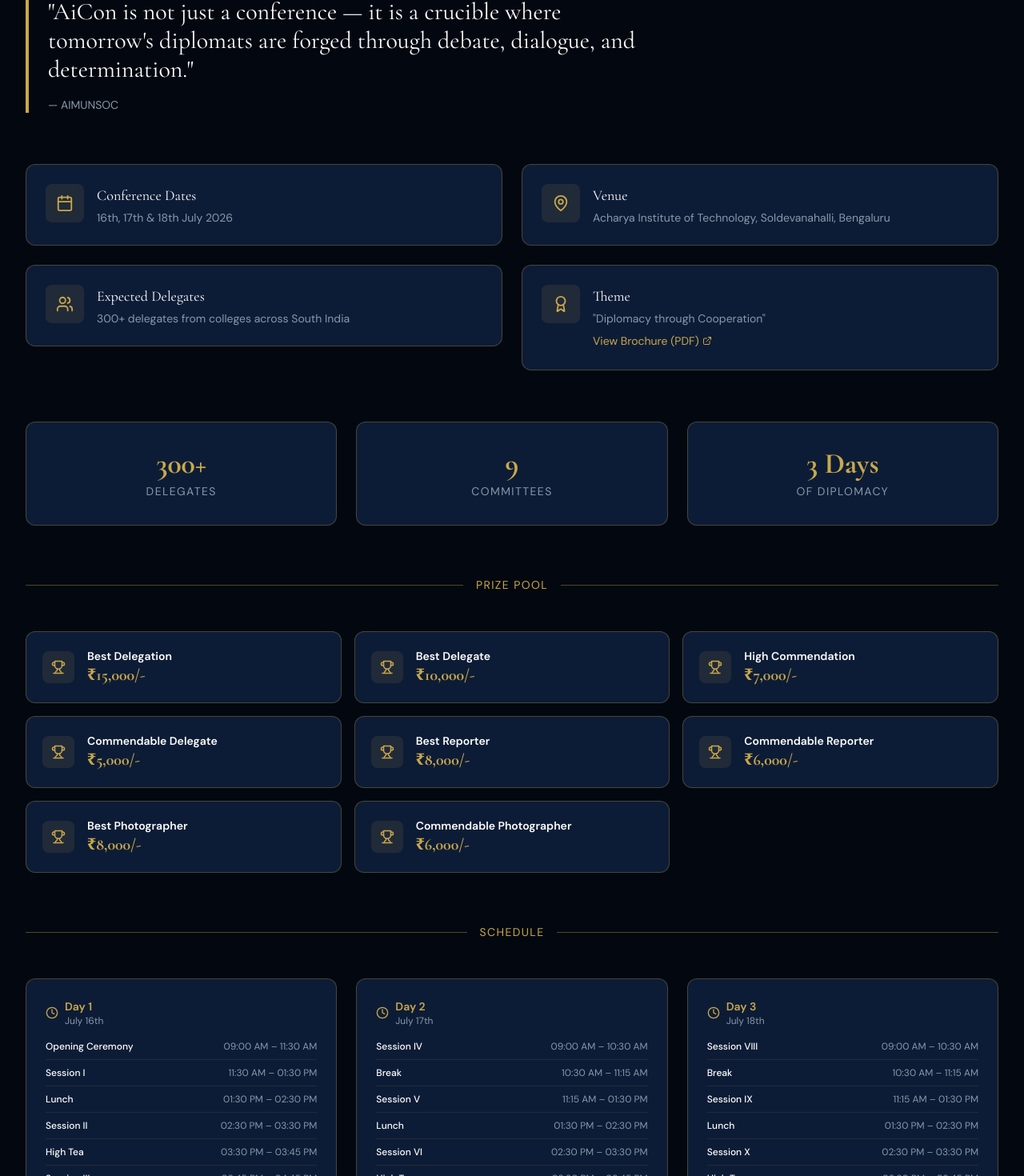
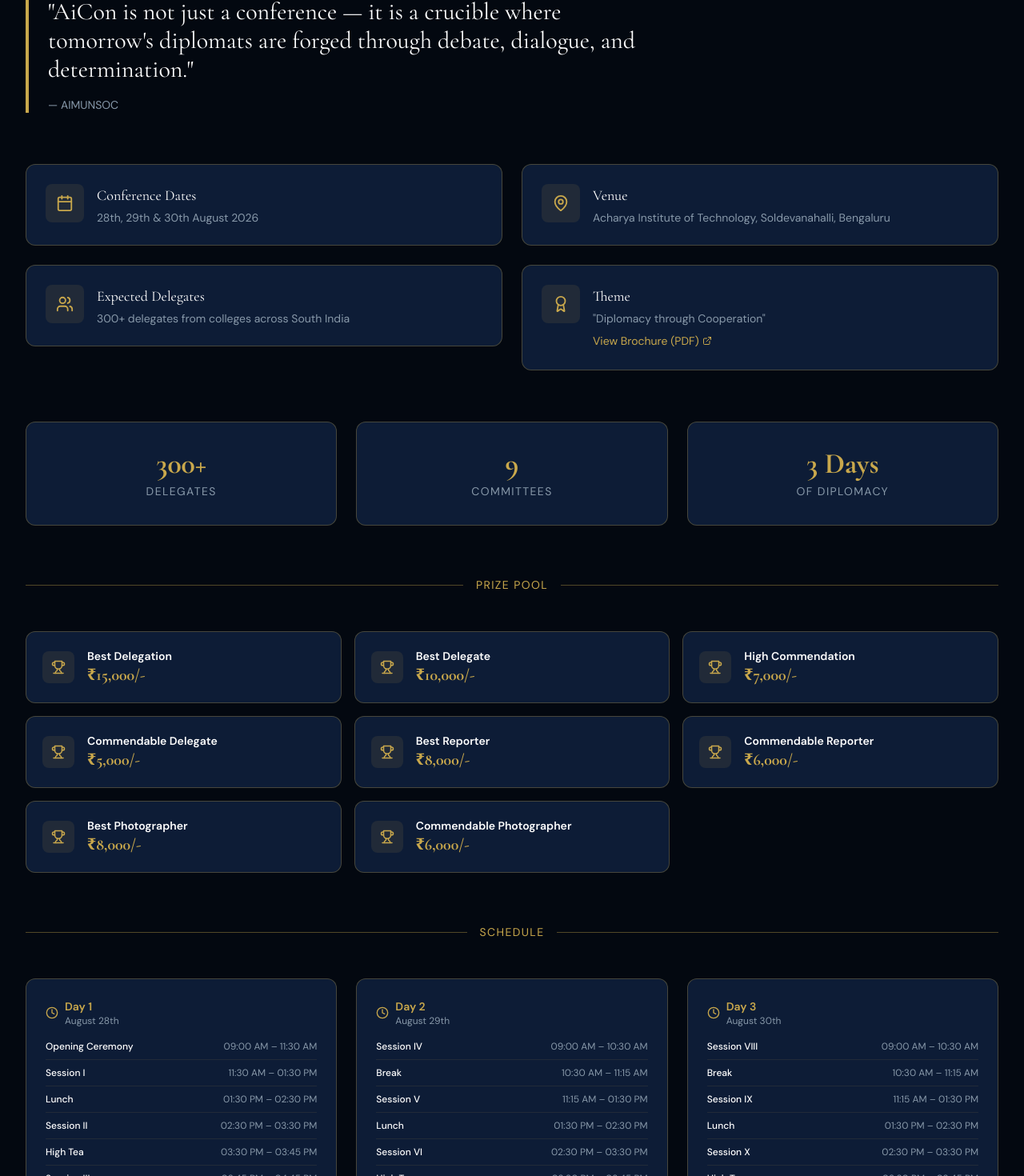
Before and after one commit to ShettyBro/aimunsoc-2026, a React (Vite) app: page /about in a window 1280 px wide. Shown: the part 937-2407 px from the top of the page at 80% size. Built offline with nearby package versions, Linux system fonts and the light colour scheme; no server answers.

Commit message:
dates update

```diff
--- a/index.html
+++ b/index.html
@@ -6,7 +6,7 @@
 
     <!-- ── Primary Meta ─────────────────────────────────────────────────── -->
     <title>AiCon 2026 | AIMUNSOC — Acharya Institutes' Model UN Conference</title>
-    <meta name="description" content="AiCon 2026 is the III Edition of AIMUNSOC's flagship Model United Nations Conference at Acharya Institute of Technology, Bangalore. 9 committees, 300+ delegates, July 16–18 2026. Theme: Diplomacy through Cooperation." />
+    <meta name="description" content="AiCon 2026 is the III Edition of AIMUNSOC's flagship Model United Nations Conference at Acharya Institute of Technology, Bangalore. 9 committees, 300+ delegates, August 28–30 2026. Theme: Diplomacy through Cooperation." />
     <meta name="keywords" content="AiCon 2026, AIMUNSOC, Model United Nations, MUN Bangalore, Acharya Institute MUN, MUN conference 2026, AiCon, diplomacy, UNSC, UNHRC, AIPPM, MUN South India, college MUN" />
     <meta name="author" content="AIMUNSOC — Acharya Institutes' Model United Nations Society" />
     <meta name="robots" content="index, follow" />
@@ -21,7 +21,7 @@
     <meta property="og:type" content="website" />
     <meta property="og:site_name" content="AIMUNSOC — AiCon 2026" />
     <meta property="og:title" content="AiCon 2026 — Diplomacy through Cooperation | AIMUNSOC" />
-    <meta property="og:description" content="Join 300+ delegates from across South India at AiCon 2026 — the III Edition of AIMUNSOC's flagship MUN conference at Acharya Institute of Technology, Bangalore. July 16–18, 2026." />
+    <meta property="og:description" content="Join 300+ delegates from across South India at AiCon 2026 — the III Edition of AIMUNSOC's flagship MUN conference at Acharya Institute of Technology, Bangalore. August 28–30, 2026." />
     <meta property="og:url" content="https://aimunsoc-2026.vercel.app/" />
     <meta property="og:image" content="https://aimunsoc-2026.vercel.app/aimunsoc-logo-nobg.png" />
     <meta property="og:image:width" content="1200" />
@@ -31,7 +31,7 @@
     <!-- ── Twitter Card ───────────────────────────────────────────────────── -->
     <meta name="twitter:card" content="summary_large_image" />
     <meta name="twitter:title" content="AiCon 2026 — Diplomacy through Cooperation | AIMUNSOC" />
-    <meta name="twitter:description" content="Join 300+ delegates at AiCon 2026 — AIMUNSOC's III Edition MUN Conference at Acharya Institute, Bangalore. July 16–18, 2026." />
+    <meta name="twitter:description" content="Join 300+ delegates at AiCon 2026 — AIMUNSOC's III Edition MUN Conference at Acharya Institute, Bangalore. August 28–30, 2026." />
     <meta name="twitter:image" content="https://aimunsoc-2026.vercel.app/aimunsoc-logo-nobg.png" />
     <meta name="twitter:site" content="@aimunsoc" />
 
@@ -43,8 +43,8 @@
       "name": "AiCon 2026 — III Edition",
       "alternateName": "AiCon'26",
       "description": "AiCon 2026 is the III Edition of AIMUNSOC's flagship Model United Nations Conference at Acharya Institute of Technology, Bangalore. Theme: Diplomacy through Cooperation.",
-      "startDate": "2026-07-16",
-      "endDate": "2026-07-18",
+      "startDate": "2026-08-28",
+      "endDate": "2026-08-30",
       "eventStatus": "https://schema.org/EventScheduled",
       "eventAttendanceMode": "https://schema.org/OfflineEventAttendanceMode",
       "location": {
--- a/src/data/pricing.ts
+++ b/src/data/pricing.ts
@@ -32,7 +32,7 @@
 const _rawDate = import.meta.env.VITE_CONFERENCE_DATE as string;
 export const CONFERENCE_DATE = _rawDate
   ? new Date(`${_rawDate}T09:00:00`)
-  : new Date('2026-07-16T09:00:00'); // AiCon '26 — July 16–18, 2026
+  : new Date('2026-08-28T09:00:00'); // AiCon '26 — August 28–30, 2026
 
 export const PAYMENT_URL = import.meta.env.VITE_PAYMENT_URL as string || 'https://www.acharyaerptech.in/ExternalPayment/179';
 
--- a/src/pages/About.tsx
+++ b/src/pages/About.tsx
@@ -9,7 +9,7 @@
 import { PRIZES } from '../data/pricing';
 
 const details = [
-  { icon: Calendar, title: 'Conference Dates', content: '16th, 17th & 18th July 2026' },
+  { icon: Calendar, title: 'Conference Dates', content: '28th, 29th & 30th August 2026' },
   { icon: MapPin, title: 'Venue', content: 'Acharya Institute of Technology, Soldevanahalli, Bengaluru' },
   { icon: Users, title: 'Expected Delegates', content: '300+ delegates from colleges across South India' },
   {
@@ -20,7 +20,7 @@
 
 const schedule = [
   {
-    day: 'Day 1', date: 'July 16th',
+    day: 'Day 1', date: 'August 28th',
     sessions: [
       { event: 'Opening Ceremony', time: '09:00 AM – 11:30 AM' },
       { event: 'Session I', time: '11:30 AM – 01:30 PM' },
@@ -31,7 +31,7 @@
     ],
   },
   {
-    day: 'Day 2', date: 'July 17th',
+    day: 'Day 2', date: 'August 29th',
     sessions: [
       { event: 'Session IV', time: '09:00 AM – 10:30 AM' },
       { event: 'Break', time: '10:30 AM – 11:15 AM' },
@@ -43,7 +43,7 @@
     ],
   },
   {
-    day: 'Day 3', date: 'July 18th',
+    day: 'Day 3', date: 'August 30th',
     sessions: [
       { event: 'Session VIII', time: '09:00 AM – 10:30 AM' },
       { event: 'Break', time: '10:30 AM – 11:15 AM' },
```
